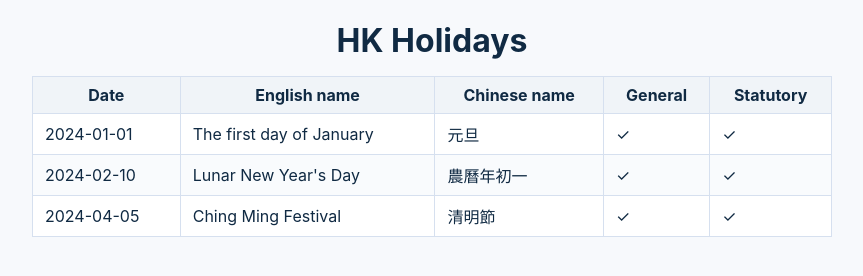
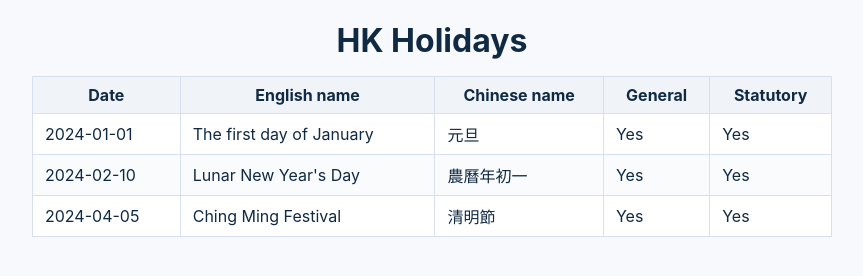
Before and after one commit to raymondckm2000/hk-holidays, a website: page holiday-list.html in a window 1280 px wide. Shown: the whole page, without its empty margins (208-1071 px from the left). Drawn offline with Linux system fonts and the light colour scheme.

Commit message:
Use Yes/No instead of symbols for holiday flags

```diff
--- a/holiday-list.html
+++ b/holiday-list.html
@@ -67,8 +67,8 @@
           h.date,
           h.name_en,
           h.name_zh,
-          '✓',
-          h.statutory ? '✓' : ''
+          'Yes',
+          h.statutory ? 'Yes' : 'No'
         ];
         fields.forEach(text => {
           const td = document.createElement('td');
```
